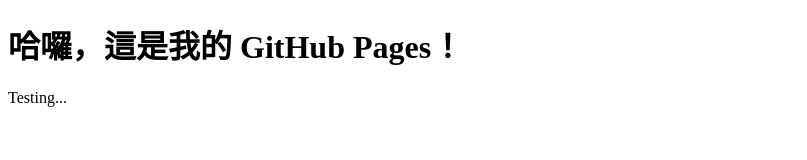
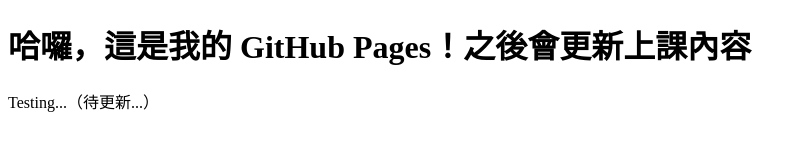
Before and after one commit to annachao1108/annachao1108.github.io, a plain HTML site: page index.html in a window 1280 px wide. Shown: the whole page, without its empty margins (0-807 px from the left). Drawn offline with Linux system fonts and the light colour scheme.

Commit message:
Update index.html
將標題加上姓名

```diff
--- a/index.html
+++ b/index.html
@@ -2,10 +2,10 @@
 <html>
 <head>
   <meta charset="utf-8">
-  <title>My Homepage</title>
+  <title>趙婉昀's Homepage</title>
 </head>
 <body>
-  <h1>哈囉，這是我的 GitHub Pages！</h1>
-  <p>Testing...</p>
+  <h1>哈囉，這是我的 GitHub Pages！之後會更新上課內容</h1>
+  <p>Testing...（待更新...）</p>
 </body>
 </html>
```
